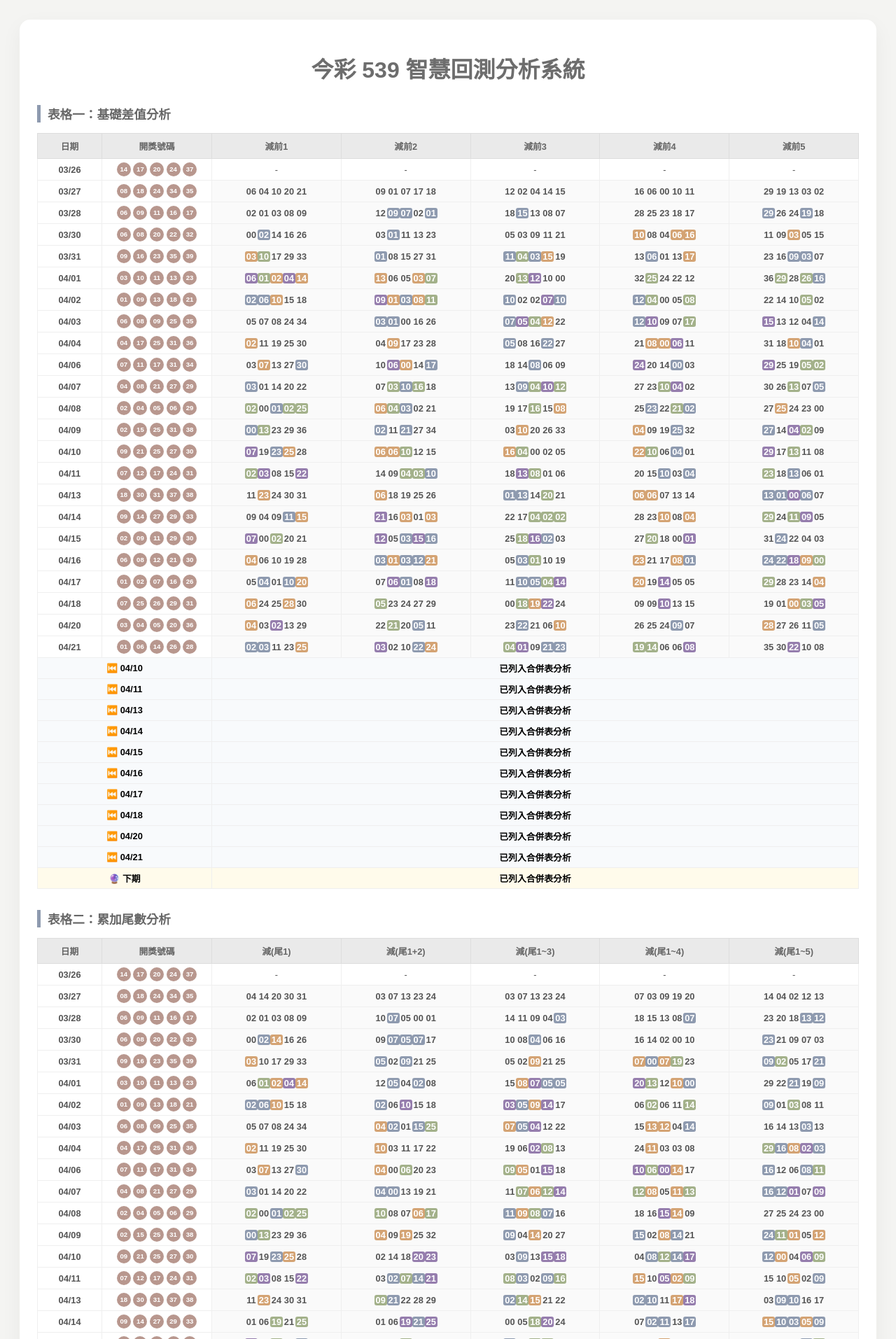
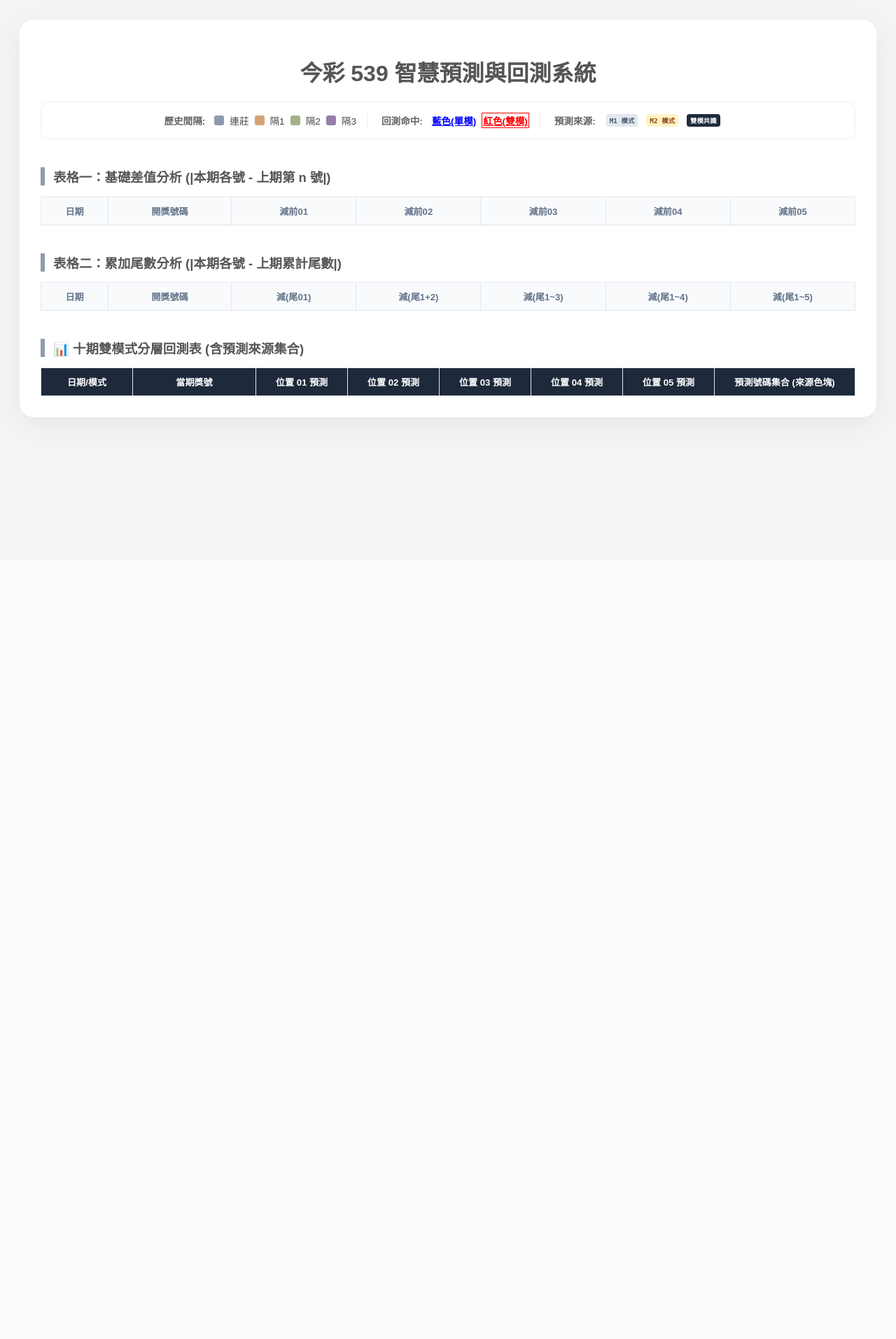
Before and after one commit to hihiwhgan/my-539-analyzer, a Flask app: page / in a window 1280 px wide. Shown: the top 1913 px of the page at 70% size. After the commit the page ends 623 px from the top, so only its background shows below. Run offline with Flask 3, Linux system fonts and the light colour scheme; lists and menus that the app fills with data are empty.

Commit message:
Refactor index.html for improved layout and styling
Updated the index.html file to enhance the layout and styling for better user experience. Changed the title and adjusted the structure of tables and styles for improved readability.

```diff
--- a/templates/index.html
+++ b/templates/index.html
@@ -2,66 +2,105 @@
 <html lang="zh-TW">
 <head>
     <meta charset="UTF-8">
-    <title>539 智慧分析 - 10期回測合併版</title>
+    <title>539 智慧分析 - 深度預測對照終端</title>
     <style>
-        body { font-family: "PingFang TC", "Microsoft JhengHei", sans-serif; background: #f4f4f2; padding: 20px; color: #555; }
-        .container { max-width: 1400px; margin: 0 auto; background: white; padding: 25px; border-radius: 15px; box-shadow: 0 10px 30px rgba(0,0,0,0.05); margin-bottom: 30px; }
-        h1 { text-align: center; color: #6d6d6d; }
-        h2 { border-left: 5px solid #8E9AAF; padding-left: 10px; color: #666; font-size: 1.1em; margin-top: 30px; margin-bottom: 15px; }
+        body { font-family: "PingFang TC", "Microsoft JhengHei", sans-serif; background: #f4f4f2; padding: 20px; color: #444; }
+        .container { max-width: 1450px; margin: 0 auto; background: white; padding: 30px; border-radius: 20px; box-shadow: 0 10px 40px rgba(0,0,0,0.06); margin-bottom: 30px; }
+        h1 { text-align: center; color: #555; margin-bottom: 20px; }
 
-        table { width: 100%; border-collapse: collapse; font-size: 0.8em; table-layout: fixed; }
-        th { background: #eaeaea; color: #666; padding: 8px; border: 1px solid #ddd; }
-        td { padding: 5px 2px; border: 1px solid #efefef; text-align: center; }
+        /* --- 1. 上方色塊說明 (圖例) --- */
+        .legend-section { background: #fff; border: 1px solid #eee; padding: 15px; border-radius: 12px; margin-bottom: 25px; display: flex; flex-wrap: wrap; gap: 20px; justify-content: center; font-size: 0.85em; }
+        .legend-group { display: flex; align-items: center; gap: 8px; border-right: 1px solid #eee; padding-right: 15px; }
+        .legend-group:last-child { border-right: none; }
+        .legend-box { width: 14px; height: 14px; border-radius: 3px; display: inline-block; }
+        .label-text { font-weight: bold; color: #666; margin-right: 5px; }
 
-        /* 莫蘭迪配色 */
+        /* 莫蘭迪配色圖例 */
         .bg-blue { background-color: #8E9AAF; color: white !important; }
         .bg-yellow { background-color: #D4A373; color: white !important; }
         .bg-green { background-color: #A3B18A; color: white !important; }
         .bg-purple { background-color: #957DAD; color: white !important; }
 
-        .ball { display: inline-block; width: 20px; height: 20px; line-height: 20px; background: #b8978e; color: white; border-radius: 50%; font-weight: bold; font-size: 0.75em; }
-        .diff-num { display: inline-block; width: 18px; border-radius: 3px; font-weight: bold; }
+        /* 命中與來源圖例 */
+        .color-hit-single { color: #0000FF; text-decoration: underline; font-weight: 900; }
+        .color-hit-both { color: #FF0000; text-decoration: underline; font-weight: 900; border: 1px solid #FF0000; padding: 0 1px; }
+        .src-m1 { background: #e2e8f0; color: #475569; }
+        .src-m2 { background: #fef3c7; color: #92400e; }
+        .src-both { background: #1e293b; color: #fff; }
 
-        /* 回測與合併表專用樣式 */
-        .history-predict { background-color: #f8fafc !important; color: #000 !important; font-weight: bold; }
-        .predict-row { background-color: #fffbeb !important; color: #000 !important; font-weight: bold; }
+        /* 表格基礎樣式 */
+        h2 { border-left: 6px solid #8E9AAF; padding-left: 12px; color: #555; font-size: 1.15em; margin-top: 40px; }
+        table { width: 100%; border-collapse: collapse; font-size: 0.82em; table-layout: fixed; }
+        th { background: #f8fafc; color: #64748b; padding: 10px; border: 1px solid #e2e8f0; }
+        td { padding: 6px 2px; border: 1px solid #f1f5f9; text-align: center; }
 
-        /* 命中顏色邏輯 */
-        .hit-single { color: #0000FF !important; text-decoration: underline; font-weight: 900; } /* 單模式開出：藍色 */
-        .hit-both { color: #FF0000 !important; text-decoration: underline; font-weight: 900; border: 1px solid #FF0000; padding: 0 2px; } /* 雙模式開出：紅色 */
+        .ball { display: inline-block; width: 22px; height: 22px; line-height: 22px; background: #b8978e; color: white; border-radius: 50%; font-weight: bold; font-size: 0.8em; margin: 0 1px; }
+        .diff-num { display: inline-block; width: 20px; border-radius: 3px; font-weight: bold; font-family: monospace; }
 
-        .rate-tag { background: #475569; color: white; padding: 2px 5px; border-radius: 3px; font-size: 0.8em; }
-        .diff-col { background-color: #fafafa; border-left: 1px solid #eee !important; }
+        /* 合併表分層樣式 */
+        .predict-row { background-color: #fffbeb !important; }
+        .mode-label { font-size: 0.7em; font-weight: bold; padding: 1px 3px; border-radius: 3px; background: #eee; color: #777; margin-right: 4px; }
+        .mode-line { display: block; border-bottom: 1px dashed #eee; padding: 5px 0; min-height: 20px; }
+        .mode-line:last-child { border-bottom: none; }
 
-        #table-merged th { background: #1e293b; color: white; }
-        #table-merged td { font-size: 1em; padding: 8px 2px; border: 1px solid #e2e8f0; }
+        /* 預測集合 Tag 樣式 */
+        .set-tag { display: inline-block; padding: 2px 5px; border-radius: 4px; font-size: 0.85em; font-weight: bold; margin: 2px; font-family: monospace; }
+
+        /* 命中顏色 */
+        .hit-single { color: #0000FF !important; text-decoration: underline; font-weight: 900; }
+        .hit-both { color: #FF0000 !important; text-decoration: underline; font-weight: 900; border: 1px solid #FF0000; padding: 0 1px; }
+
+        #table-merged th { background: #1e293b; color: #fff; }
+        #table-merged td { padding: 0; border: 1px solid #e2e8f0; vertical-align: middle; }
+        .period-cell { background: #f8fafc; font-weight: bold; font-size: 0.9em; padding: 10px 5px !important; }
     </style>
 </head>
 <body>
 
     <div class="container">
-        <h1>今彩 539 智慧回測分析系統</h1>
+        <h1>今彩 539 智慧預測與回測系統</h1>
 
-        <h2>表格一：基礎差值分析</h2>
+        <div class="legend-section">
+            <div class="legend-group">
+                <span class="label-text">歷史間隔:</span>
+                <span class="legend-box bg-blue"></span> 連莊
+                <span class="legend-box bg-yellow"></span> 隔1
+                <span class="legend-box bg-green"></span> 隔2
+                <span class="legend-box bg-purple"></span> 隔3
+            </div>
+            <div class="legend-group">
+                <span class="label-text">回測命中:</span>
+                <span class="color-hit-single">藍色(單模)</span>
+                <span class="color-hit-both">紅色(雙模)</span>
+            </div>
+            <div class="legend-group">
+                <span class="label-text">預測來源:</span>
+                <span class="set-tag src-m1">M1 模式</span>
+                <span class="set-tag src-m2">M2 模式</span>
+                <span class="set-tag src-both">雙模共識</span>
+            </div>
+        </div>
+
+        <h2>表格一：基礎差值分析 (|本期各號 - 上期第 n 號|)</h2>
         <table id="table1">
-            <thead><tr><th style="width:75px">日期</th><th style="width:140px">開獎號碼</th><th>減前1</th><th>減前2</th><th>減前3</th><th>減前4</th><th>減前5</th></tr></thead>
-            <tbody id="tbody1"></tbody><tfoot id="tfoot1"></tfoot>
+            <thead><tr><th style="width:75px">日期</th><th style="width:155px">開獎號碼</th><th>減前01</th><th>減前02</th><th>減前03</th><th>減前04</th><th>減前05</th></tr></thead>
+            <tbody id="tbody1"></tbody>
         </table>
 
-        <h2>表格二：累加尾數分析</h2>
+        <h2>表格二：累加尾數分析 (|本期各號 - 上期累計尾數|)</h2>
         <table id="table2">
-            <thead><tr><th style="width:75px">日期</th><th style="width:140px">開獎號碼</th><th>減(尾1)</th><th>減(尾1+2)</th><th>減(尾1~3)</th><th>減(尾1~4)</th><th>減(尾1~5)</th></tr></thead>
-            <tbody id="tbody2"></tbody><tfoot id="tfoot2"></tfoot>
+            <thead><tr><th style="width:75px">日期</th><th style="width:155px">開獎號碼</th><th>減(尾01)</th><th>減(尾1+2)</th><th>減(尾1~3)</th><th>減(尾1~4)</th><th>減(尾1~5)</th></tr></thead>
+            <tbody id="tbody2"></tbody>
         </table>
 
-        <h2>📊 十期雙模式合併回測表 (命中驗證)</h2>
+        <h2>📊 十期雙模式分層回測表 (含預測來源集合)</h2>
         <table id="table-merged">
             <thead>
                 <tr>
-                    <th style="width: 100px;">回測日期</th>
-                    <th style="width: 140px;">當期獎號</th>
-                    <th>位置 1 合併預測</th><th>位置 2 合併預測</th><th>位置 3 合併預測</th><th>位置 4 合併預測</th><th>位置 5 合併預測</th>
-                    <th style="width: 80px;">命中率</th>
+                    <th style="width: 110px;">日期/模式</th>
+                    <th style="width: 155px;">當期獎號</th>
+                    <th>位置 01 預測</th><th>位置 02 預測</th><th>位置 03 預測</th><th>位置 04 預測</th><th>位置 05 預測</th>
+                    <th style="width: 180px;">預測號碼集合 (來源色塊)</th>
                 </tr>
             </thead>
             <tbody id="tbody-merged"></tbody>
@@ -69,26 +108,24 @@
     </div>
 
     <script>
-        let allHistoryData = [];
-        let mode1Backtests = {}; // 儲存模式1每一期的預測
-        let mode2Backtests = {}; // 儲存模式2每一期的預測
+        let mode1Backtests = {};
+        let mode2Backtests = {};
 
         async function loadData() {
             try {
                 const response = await fetch('./data.json?t=' + new Date().getTime());
                 const data = await response.json();
-                allHistoryData = data;
-
                 const matrix1 = calculateMatrix(data, 1);
                 const matrix2 = calculateMatrix(data, 2);
 
                 renderMainTable(data, matrix1, 1);
                 renderMainTable(data, matrix2, 2);
-                renderMergedTable(data, matrix1, matrix2);
-            } catch (err) {
-        console.error("載入 data.json 失敗:", err);
-    }
+                renderMergedTable(data);
+            } catch (err) { console.error("載入失敗:", err); }
         }
+
+        // 輔助函式：自動補0
+        function pad(n) { return n.toString().padStart(2, '0'); }
 
         function calculateMatrix(data, type) {
             const matrix = [];
@@ -114,125 +151,38 @@
 
         function renderMainTable(data, matrix, type) {
             const tbody = document.getElementById('tbody' + type);
-            const tfoot = document.getElementById('tfoot' + type);
-            tbody.innerHTML = ''; tfoot.innerHTML = '';
-
-            // 渲染 Body
+            tbody.innerHTML = '';
             data.forEach((item, i) => {
                 const row = document.createElement('tr');
-                const balls = item.nums.map(n => `<span class="ball">${n}</span>`).join(' ');
+                const balls = item.nums.map(n => `<span class="ball">${pad(n)}</span>`).join(' ');
                 let html = `<td><strong>${item.period}</strong></td><td>${balls}</td>`;
                 for (let c=0; c<5; c++) {
                     if (i === 0 || !matrix[i][c]) { html += `<td>-</td>`; continue; }
                     let cells = matrix[i][c].map(v => {
                         let cls = '';
                         for (let j=0; j<=3; j++) { if (i-(j+1)>=0 && matrix[i-(j+1)][c] && matrix[i-(j+1)][c].includes(v)) { cls = ['bg-blue', 'bg-yellow', 'bg-green', 'bg-purple'][j]; break; } }
-                        return `<span class="diff-num ${cls}">${v.toString().padStart(2, '0')}</span>`;
+                        return `<span class="diff-num ${cls}">${pad(v)}</span>`;
                     }).join('');
                     html += `<td class="diff-col">${cells}</td>`;
                 }
                 row.innerHTML = html; tbody.appendChild(row);
             });
 
-            // 渲染 Footer (10 期回測 + 1 預測)
             const total = data.length;
             for (let offset = 10; offset >= 0; offset--) {
                 const targetIdx = total - offset;
                 if (targetIdx >= total && offset !== 0) continue;
                 const isFuture = (offset === 0);
-                const row = document.createElement('tr');
-                row.className = isFuture ? 'predict-row' : 'history-predict';
-
                 let periodKey = isFuture ? "NEXT" : data[targetIdx].period;
                 let predsForThisPeriod = [];
-
                 for (let c=0; c<5; c++) {
                     let start = Math.max(1, (isFuture ? total : targetIdx) - 20);
                     let end = isFuture ? total : targetIdx;
                     let counts = {};
                     for (let i = start; i < end; i++) {
-                        matrix[i][c].forEach(v => {
-                            if (matrix.slice(start, i).some(m => m[c] && m[c].includes(v))) counts[v] = (counts[v] || 0) + 1;
-                        });
+                        matrix[i][c].forEach(v => { if (matrix.slice(start, i).some(m => m[c] && m[c].includes(v))) counts[v] = (counts[v] || 0) + 1; });
                     }
                     let hot = Object.keys(counts).sort((a,b)=>counts[b]-counts[a]).slice(0, 2).map(Number);
-                    let base = 0;
-                    const refIdx = (isFuture ? total : targetIdx) - 1;
+                    let base = 0; const refIdx = (isFuture ? total : targetIdx) - 1;
                     if (type === 1) base = data[refIdx].nums.map(Number)[c];
-                    else {
-                        const t = data[refIdx].nums.map(n => Number(n)%10);
-                        for(let k=0; k<=c; k++) base += t[k];
-                    }
-                    let p = []; hot.forEach(d => { [base+d, Math.abs(base-d)].forEach(n => { if(n>=1 && n<=39) p.push(n); })});
-                    p = [...new Set(p)];
-                    predsForThisPeriod.push(p);
-                }
-                if (type === 1) mode1Backtests[periodKey] = predsForThisPeriod;
-                else mode2Backtests[periodKey] = predsForThisPeriod;
-
-                // 這裡只簡單渲染文字，詳細命中率看合併表
-                row.innerHTML = `<td colspan="2">${isFuture ? "🔮 下期" : "⏮️ "+periodKey}</td><td colspan="5">已列入合併表分析</td>`;
-                tfoot.appendChild(row);
-            }
-        }
-
-        function renderMergedTable(data, matrix1, matrix2) {
-            const tbody = document.getElementById('tbody-merged');
-            tbody.innerHTML = '';
-            const total = data.length;
-
-            for (let offset = 10; offset >= 0; offset--) {
-                const targetIdx = total - offset;
-                const isFuture = (offset === 0);
-                if (!isFuture && targetIdx >= total) continue;
-
-                const row = document.createElement('tr');
-                row.className = isFuture ? 'predict-row' : '';
-                const period = isFuture ? "NEXT" : data[targetIdx].period;
-                const actual = isFuture ? [] : data[targetIdx].nums.map(Number);
-                const balls = isFuture ? "待開獎" : data[targetIdx].nums.map(n => `<span class="ball">${n}</span>`).join(' ');
-
-                let html = `<td><strong>${period}</strong></td><td>${balls}</td>`;
-                let totalHits = 0;
-
-                const p1Row = mode1Backtests[period];
-                const p2Row = mode2Backtests[period];
-
-                for (let c = 0; c < 5; c++) {
-                    const p1 = p1Row[c];
-                    const p2 = p2Row[c];
-                    const combined = [...new Set([...p1, ...p2])];
-
-                    let cellHtml = combined.map(num => {
-                        const inP1 = p1.includes(num);
-                        const inP2 = p2.includes(num);
-                        const isHit = !isFuture && actual.includes(num);
-
-                        let cls = "";
-                        if (isHit) {
-                            if (inP1 && inP2) cls = "hit-both"; // 兩邊都開：紅
-                            else cls = "hit-single"; // 單邊開：藍
-                        }
-                        return `<span class="${cls}">${num.toString().padStart(2, '0')}</span>`;
-                    }).join(', ');
-
-                    html += `<td>${cellHtml}</td>`;
-                }
-
-                if (!isFuture) {
-                    const allPreds = [...new Set([...p1Row.flat(), ...p2Row.flat()])];
-                    totalHits = actual.filter(n => allPreds.includes(n)).length;
-                    html += `<td><span class="rate-tag">${(totalHits/5*100).toFixed(0)}%</span></td>`;
-                } else {
-                    html += `<td>---</td>`;
-                }
-
-                row.innerHTML = html;
-                tbody.appendChild(row);
-            }
-        }
-
-        loadData();
-    </script>
-</body>
-</html>
+                    else { const t = data[refIdx].nums.map(n => Number(n)%10); for(
```
